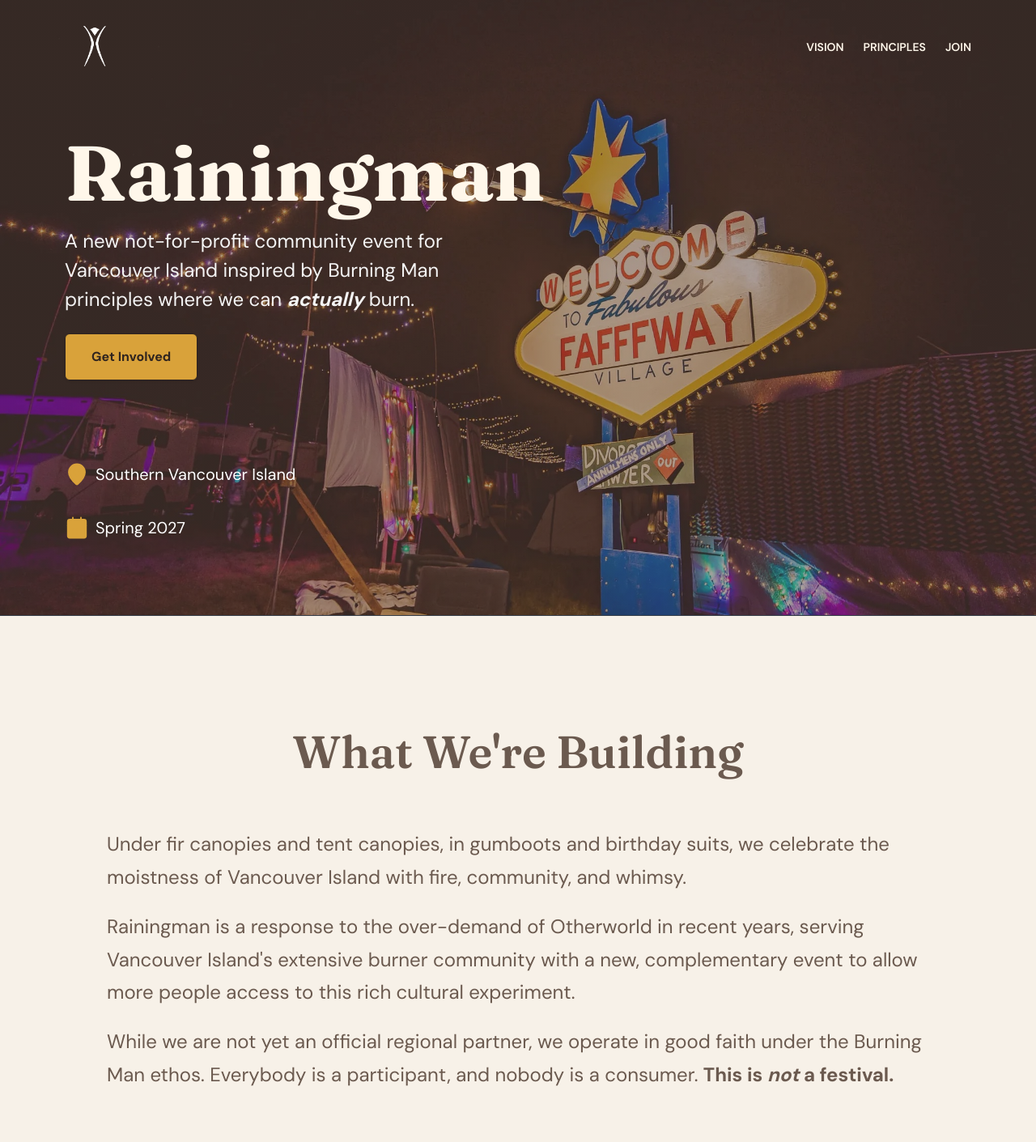
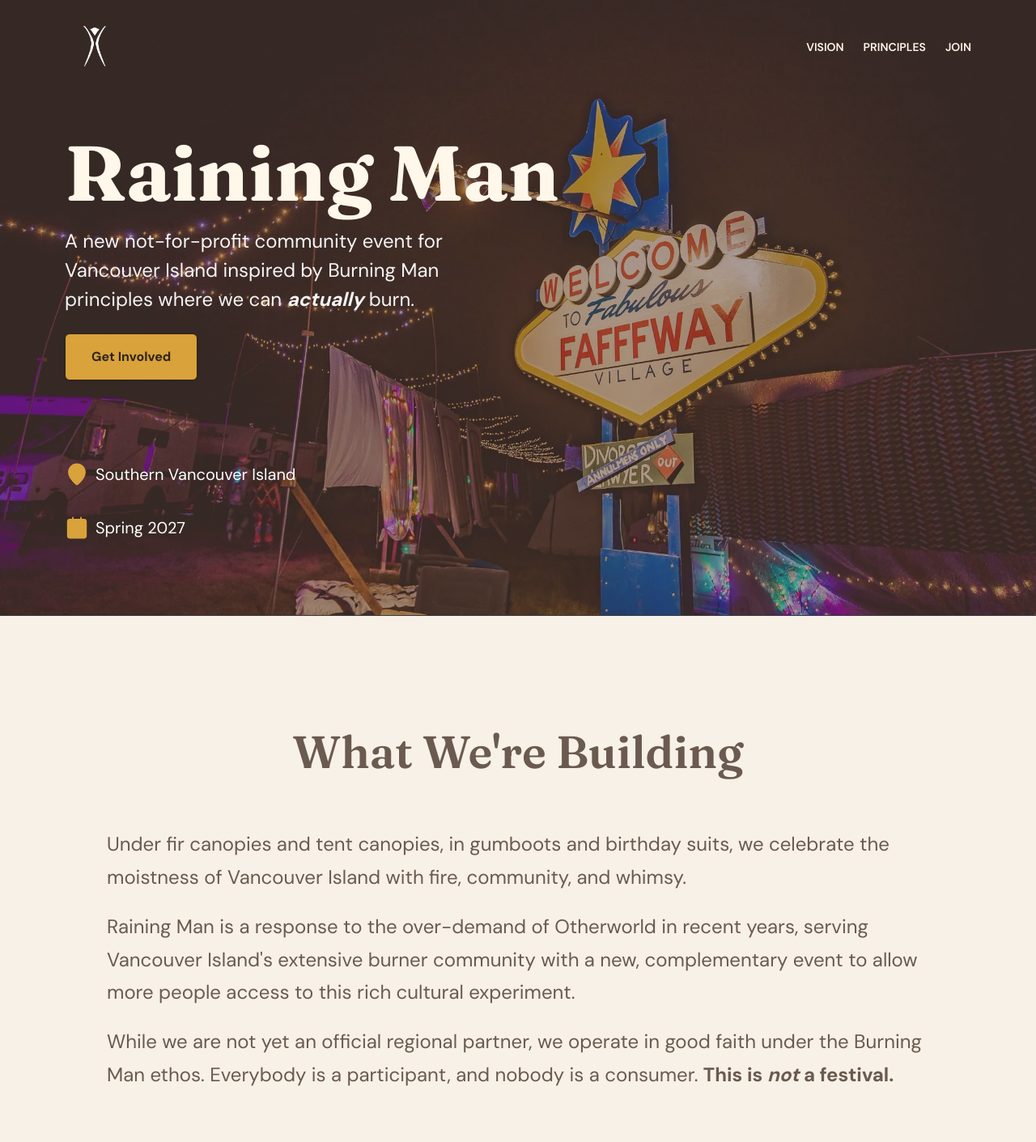
Before and after one commit to noalbalint/rainingman, a React (Vite) app: page / in a window 1280 px wide. Shown: the top 1411 px of the page at 81% size. Built offline with nearby package versions, Linux system fonts and the light colour scheme.

Commit message:
rainingman -> raining man

```diff
--- a/src/screens/RainingmanHome/sections/EventIntroductionSection/EventIntroductionSection.tsx
+++ b/src/screens/RainingmanHome/sections/EventIntroductionSection/EventIntroductionSection.tsx
@@ -74,7 +74,7 @@ export const EventIntroductionSection = (): JSX.Element => {
           id="event-introduction-title"
           className="[font-family:'Fraunces',Helvetica] text-6xl font-bold leading-[1.1] text-[#fff7ea] sm:text-7xl lg:text-8xl lg:leading-[86.4px]"
         >
-          Rainingman
+          Raining Man
         </h1>
         <p className="[font-family:'DM_Sans',Helvetica] text-xl max-w-lg font-normal leading-8 text-neutral-100 sm:text-2xl sm:leading-9">
           A new not-for-profit community event for
--- a/src/screens/RainingmanHome/sections/EventVisionSection/EventVisionSection.tsx
+++ b/src/screens/RainingmanHome/sections/EventVisionSection/EventVisionSection.tsx
@@ -2,7 +2,7 @@ import { Button } from "../../../../components/ui/button";
 
 const visionParagraphs = [
   "Under fir canopies and tent canopies, in gumboots and birthday suits, we celebrate the moistness of Vancouver Island with fire, community, and whimsy.",
-  "Rainingman is a response to the over-demand of Otherworld in recent years, serving Vancouver Island's extensive burner community with a new, complementary event to allow more people access to this rich cultural experiment.",
+  "Raining Man is a response to the over-demand of Otherworld in recent years, serving Vancouver Island's extensive burner community with a new, complementary event to allow more people access to this rich cultural experiment.",
 ];
 
 export const EventVisionSection = (): JSX.Element => {
```
